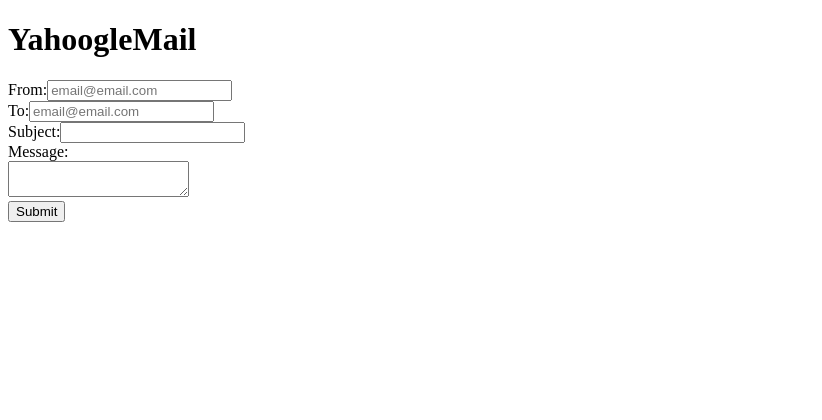
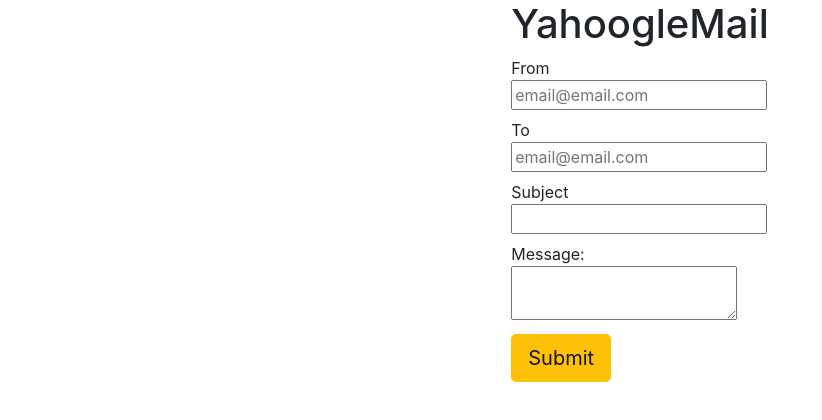
Before and after one commit to tabithahsia/email-service, a React app: page / in a window 1280 px wide. Shown: the top 420 px of the page, without its empty margins (0-822 px from the left). Built offline with nearby package versions, Linux system fonts and the light colour scheme.

Commit message:
Added styling

```diff
--- a/client/index.html
+++ b/client/index.html
@@ -2,10 +2,16 @@
 <html>
   <head>
     <meta charset="utf-8">
-    <title>Email Service</title>
+    <title>YahoogleMail</title>
+
+    <link rel="stylesheet" href="https://maxcdn.bootstrapcdn.com/bootstrap/4.0.0-beta.2/css/bootstrap.min.css" integrity="sha384-PsH8R72JQ3SOdhVi3uxftmaW6Vc51MKb0q5P2rRUpPvrszuE4W1povHYgTpBfshb" crossorigin="anonymous">
+
   </head>
   <body>
     <div id="app"></div>
     <script type="text/javascript" src="./dist/bundle.js"></script>
+    <script src="https://code.jquery.com/jquery-3.2.1.slim.min.js" integrity="sha384-KJ3o2DKtIkvYIK3UENzmM7KCkRr/rE9/Qpg6aAZGJwFDMVNA/GpGFF93hXpG5KkN" crossorigin="anonymous"></script>
+    <script src="https://cdnjs.cloudflare.com/ajax/libs/popper.js/1.12.3/umd/popper.min.js" integrity="sha384-vFJXuSJphROIrBnz7yo7oB41mKfc8JzQZiCq4NCceLEaO4IHwicKwpJf9c9IpFgh" crossorigin="anonymous"></script>
+    <script src="https://maxcdn.bootstrapcdn.com/bootstrap/4.0.0-beta.2/js/bootstrap.min.js" integrity="sha384-alpBpkh1PFOepccYVYDB4do5UnbKysX5WZXm3XxPqe5iKTfUKjNkCk9SaVuEZflJ" crossorigin="anonymous"></script>
   </body>
 </html>
--- a/client/src/components/App.jsx
+++ b/client/src/components/App.jsx
@@ -12,9 +12,13 @@
 
   render() {
     return (
-      <div>
-        <h1>YahoogleMail</h1>
-        <EmailForm />
+      <div className="container">
+        <div className="row justify-content-md-center">
+          <div class="col-md-auto">
+            <h1>YahoogleMail</h1>
+            <EmailForm />
+          </div>
+        </div>
       </div>
     )
   }
--- a/client/src/components/EmailForm.jsx
+++ b/client/src/components/EmailForm.jsx
@@ -36,17 +36,20 @@
       <div>
         <form onSubmit={this.sendEmail}>
           <label>
-            From:
+            From
+            <br />
             <input type="email" placeholder="email@email.com" value={this.state.from} onChange={e => this.setState({from: e.target.value})} />
           </label>
           <br />
           <label>
-            To:
+            To
+            <br />
             <input type="email" placeholder="email@email.com" value={this.state.to} onChange={e => this.setState({to: e.target.value})} />
           </label>
           <br />
           <label>
-            Subject:
+            Subject
+            <br />
             <input type="text" value={this.state.subject} onChange={e => this.setState({subject: e.target.value})} />
           </label>
           <br />
@@ -56,7 +59,7 @@
             <textarea value={this.state.message} onChange={e => this.setState({message: e.target.value})} />
           </label>
           <br />
-          <input type="submit" value="Submit"/>
+          <input type="submit" value="Submit" className="btn btn-lg btn-warning" />
 
         </form>
 
```
Also changed, not shown: 1 other file (tests, documents, lock files or other folders).
